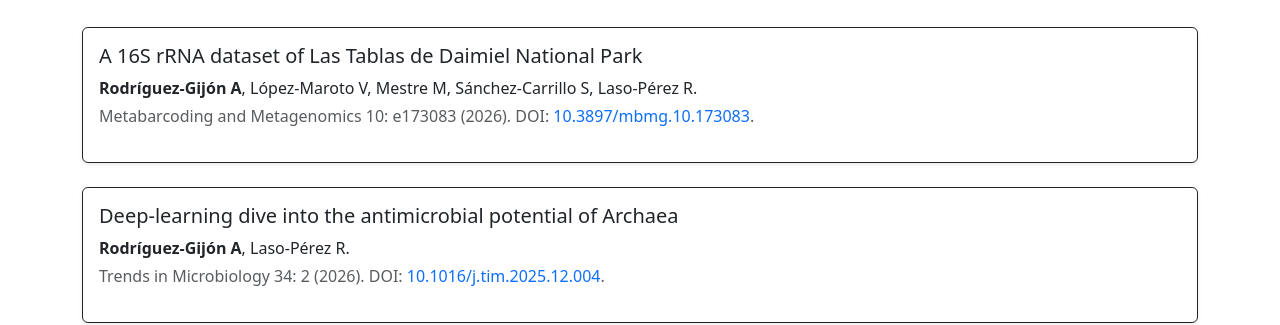
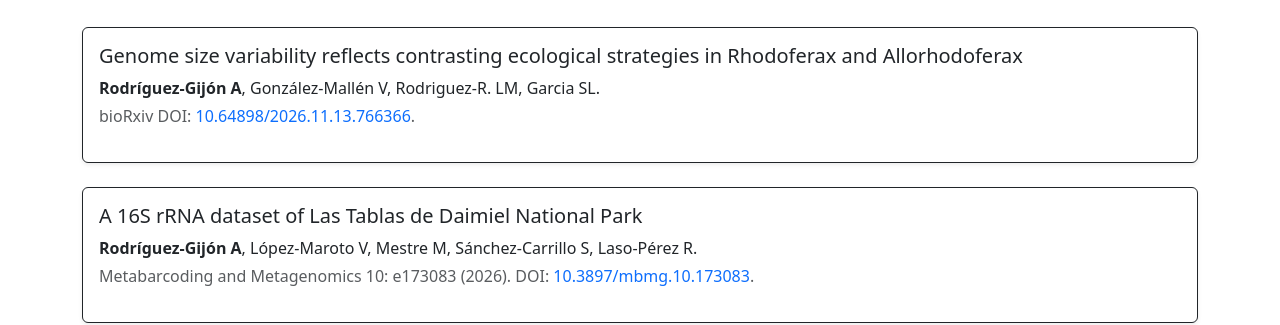
Before and after one commit to alejandrorgijon/alejandrorgijon.github.io, a plain HTML site: page publications.html in a window 1280 px wide. Shown: the part 253-578 px from the top of the page. Drawn offline with nearby package versions, Linux system fonts and the light colour scheme; a script that the page names is missing.

Commit message:
Update publications.html

```diff
--- a/publications.html
+++ b/publications.html
@@ -18,6 +18,21 @@
 
 <div class="d-flex justify-content-end">
   <h1>2026</h1>
+</div>
+
+    <!-- Publication 16 -->
+<div class="col">
+  <div class="card bg-white text-dark border border-dark shadow-sm">
+    <div class="card-body">
+      <h5 class="card-title">Genome size variability reflects contrasting ecological strategies in <italics>Rhodoferax</italics> and <italics>Allorhodoferax</italics></h5>
+      <p class="card-text mb-1"><strong>Rodríguez-Gijón A</strong>, González-Mallén V, Rodriguez-R. LM, Garcia SL.</p>
+      <p class="card-text text-muted">bioRxiv DOI: <a href="https://www.biorxiv.org/content/10.64898/2026.11.13.766366v1" target="_blank" class="text-decoration-none">10.64898/2026.11.13.766366</a>.</p>
+      <div class="d-flex align-items-center gap-2">
+         <div class="altmetric-embed" data-badge-type="donut" data-badge-details="none" data-badge-popover="right" data-doi="10.64898/2026.11.13.766366" style="transform:scale(0.85); transform-origin:left center;"></div>
+         <span class="__dimensions_badge_embed__" data-doi="10.64898/2026.11.13.766366" data-style="small_circle" data-hide-zero-citations="true" style="margin-top:2px; display:inline-block;"></span>
+      </div>
+    </div>
+  </div>
 </div>
 
   <!-- Publication 15 -->
```
